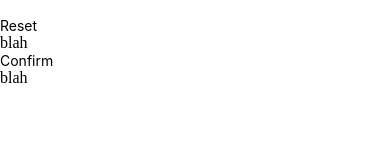
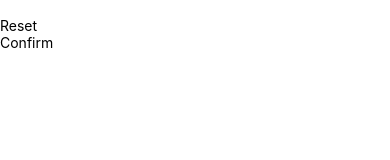
Before and after one commit to dlarenzo/TargetNumberApp, a React Native app: screen / in a window 390 px wide. Shown: the top 160 px of the page. Built offline with nearby package versions, Linux system fonts and the light colour scheme.

Commit message:
continue setup screens and buttons

```diff
--- a/components/PrimaryButton.js
+++ b/components/PrimaryButton.js
@@ -4,7 +4,6 @@ function PrimaryButton({ children }) {
   return (
     <View>
       <Text>{children}</Text>
-      blah
     </View>
   );
 }
```
